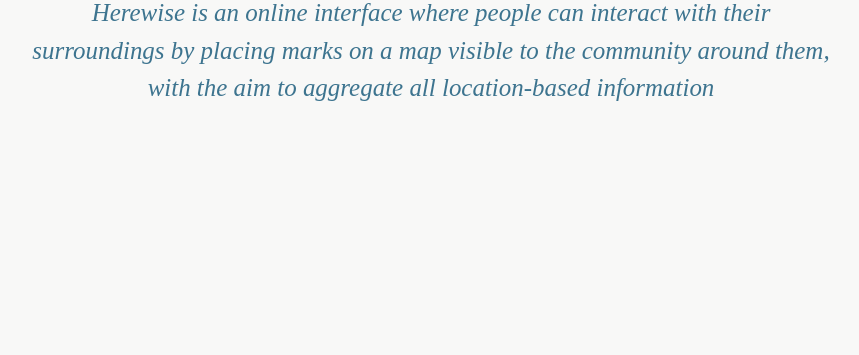
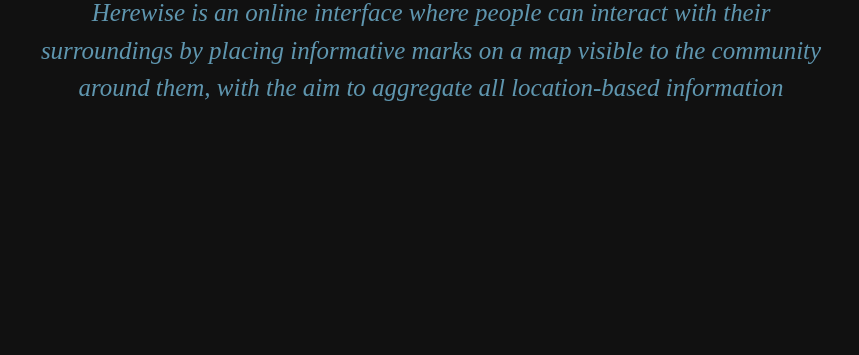
Before and after one commit to herewise/herewise.github.io, a plain HTML site: page index.html in a window 1280 px wide. Shown: the part 445-800 px from the top of the page, without its empty margins (209-1068 px from the left). Drawn offline with Linux system fonts and the light colour scheme.

Commit message:
Updated website

```diff
--- a/css/homepage.css
+++ b/css/homepage.css
@@ -1,7 +1,7 @@
 @import url(https://fonts.googleapis.com/css?family=Noto+Sans:400,700), url(https://fonts.googleapis.com/css?family=Sanchez:400italic,400), url(https://fonts.googleapis.com/css?family=Roboto:100);
 
 body {
-	background: #f8f8f7;
+	background: #111;
 }
 
 .outer {
@@ -30,7 +30,7 @@ body {
 	line-height: 1.5em;
 	font-style: italic;
 	width: 800px;
-	color: #3d748f;
+	color: #5f96Af;
 	text-align: center;
 	margin: auto;
 }
--- a/index.html
+++ b/index.html
@@ -19,7 +19,7 @@
 				<div class="inner">
 					<img width="512px" height="100%" src="img/logo.png" class="logo"></img>
 					<blockquote class="quote">
-					Herewise is an online interface where people can interact with their surroundings by placing marks on a map
+					Herewise is an online interface where people can interact with their surroundings by placing informative marks on a map
 					visible to the community around them, with the aim to aggregate all location-based information
 					</blockquote>
 				</div>
```
Also changed, not shown: 1 other file. Lines whose indentation alone changed are shown as unchanged.
